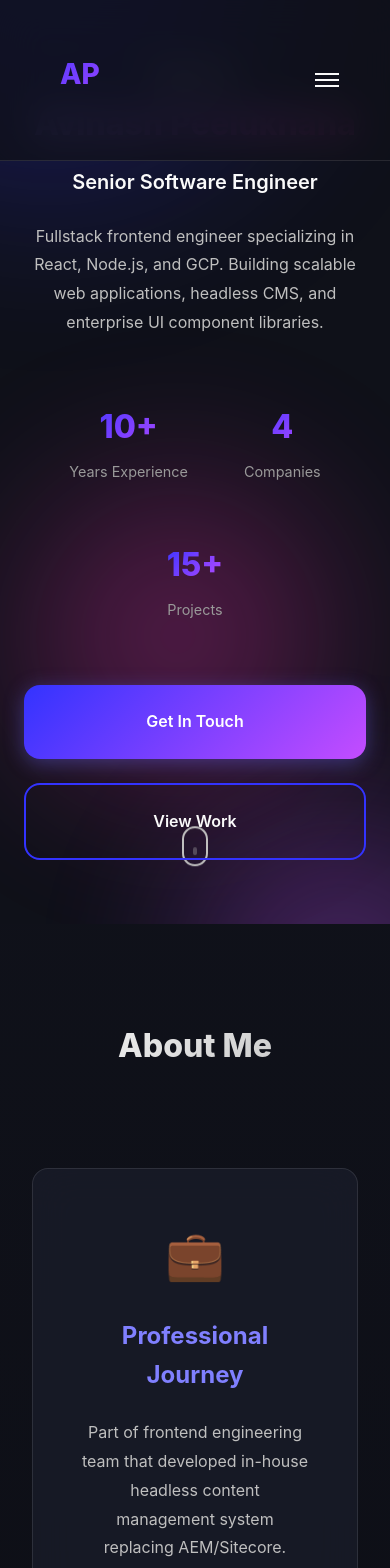
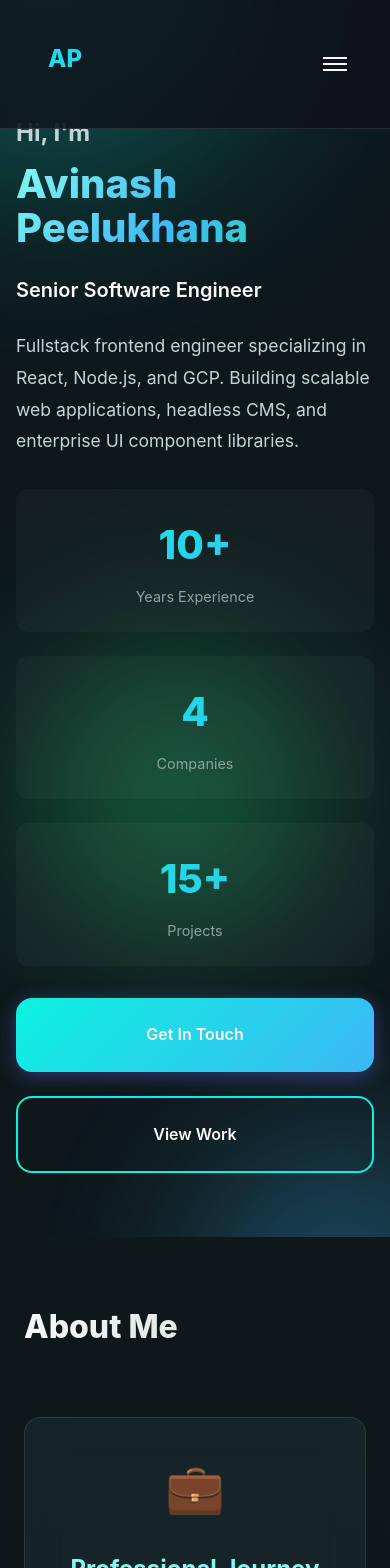
Before and after one commit to avipeels/ViteApp, a React (Vite) app in the folder vite-ui-parent/: page / in a window 390 px wide. Shown: the top 1568 px of the page. Built offline with nearby package versions, Linux system fonts and the light colour scheme.

Commit message:
feat: Revamp portfolio UI with a new color palette, responsive design improvements, and dedicated styling for project skills and highlights.

```diff
--- a/vite-ui-parent/src/components/PortfolioHome/Portfolio/Portfolio.css
+++ b/vite-ui-parent/src/components/PortfolioHome/Portfolio/Portfolio.css
@@ -1,23 +1,25 @@
 :root {
-    /* Color Palette - Modern & Vibrant */
-    --primary-hue: 240;
-    --primary-sat: 100%;
-    --primary-light: 60%;
+    /* Color Palette - Turquoise, Teal, Blue, Green & White Radiant */
+    --primary-hue: 175;
+    --primary-sat: 90%;
+    --primary-light: 50%;
 
     --primary-color: hsl(var(--primary-hue), var(--primary-sat), var(--primary-light));
-    --primary-dark: hsl(var(--primary-hue), var(--primary-sat), 45%);
+    --primary-dark: hsl(var(--primary-hue), var(--primary-sat), 35%);
     --primary-light-color: hsl(var(--primary-hue), var(--primary-sat), 75%);
 
-    --accent-color: hsl(280, 100%, 65%);
-    --accent-secondary: hsl(320, 100%, 60%);
+    --accent-color: hsl(200, 90%, 60%);
+    /* Radiant Blue */
+    --accent-secondary: hsl(150, 90%, 55%);
+    /* Radiant Green */
 
-    --bg-dark: hsl(230, 25%, 8%);
-    --bg-darker: hsl(230, 25%, 5%);
-    --bg-card: hsla(230, 25%, 15%, 0.6);
+    --bg-dark: hsl(190, 30%, 8%);
+    --bg-darker: hsl(190, 30%, 5%);
+    --bg-card: hsla(190, 30%, 15%, 0.6);
 
     --text-primary: hsl(0, 0%, 98%);
-    --text-secondary: hsl(0, 0%, 75%);
-    --text-muted: hsl(0, 0%, 60%);
+    --text-secondary: hsl(180, 15%, 80%);
+    --text-muted: hsl(180, 10%, 60%);
 
     /* Spacing */
     --spacing-xs: 0.5rem;
@@ -47,7 +49,7 @@
     --shadow-sm: 0 2px 8px rgba(0, 0, 0, 0.1);
     --shadow-md: 0 4px 16px rgba(0, 0, 0, 0.2);
     --shadow-lg: 0 8px 32px rgba(0, 0, 0, 0.3);
-    --shadow-glow: 0 0 40px rgba(99, 102, 241, 0.3);
+    --shadow-glow: 0 0 40px rgba(45, 212, 191, 0.3);
 }
 
 * {
@@ -147,7 +149,11 @@ html {
 }
 
 .nav-link.active {
-    color: var(--primary-light-color);
+    color: var(--text-primary);
+}
+
+.nav-link.active:hover {
+    color: var(--accent-color);
 }
 
 .nav-link.active::after {
@@ -223,6 +229,7 @@ html {
 }
 
 @keyframes float {
+
     0%,
     100% {
         transform: translate(0, 0) scale(1);
@@ -387,57 +394,7 @@ html {
     transform: translateY(-2px);
 }
 
-/* Scroll Indicator */
-.scroll-indicator {
-    position: absolute;
-    bottom: var(--spacing-xl);
-    left: 50%;
-    transform: translateX(-50%);
-    animation: bounce 2s infinite;
-}
 
-.mouse {
-    width: 26px;
-    height: 40px;
-    border: 2px solid var(--text-secondary);
-    border-radius: 20px;
-    position: relative;
-}
-
-.wheel {
-    width: 4px;
-    height: 8px;
-    background: var(--text-secondary);
-    border-radius: 2px;
-    position: absolute;
-    top: 8px;
-    left: 50%;
-    transform: translateX(-50%);
-    animation: scroll 2s infinite;
-}
-
-@keyframes bounce {
-    0%,
-    100% {
-        transform: translateX(-50%) translateY(0);
-    }
-
-    50% {
-        transform: translateX(-50%) translateY(-10px);
-    }
-}
-
-@keyframes scroll {
-    0% {
-        opacity: 1;
-        transform: translateX(-50%) translateY(0);
-    }
-
-    100% {
-        opacity: 0;
-        transform: translateX(-50%) translateY(16px);
-    }
-}
 
 /* Section Styles */
 section {
@@ -661,12 +618,47 @@ section {
 }
 
 .project-item ul {
-    margin-left: var(--spacing-lg);
+    margin-left: 0;
     color: var(--text-secondary);
+    list-style: none;
 }
 
-.project-item li {
-    margin-bottom: var(--spacing-xs);
+.project-highlights li {
+    position: relative;
+    padding-left: var(--spacing-md);
+    margin-bottom: var(--spacing-sm);
+    line-height: 1.6;
+}
+
+.project-highlights li::before {
+    content: '▹';
+    position: absolute;
+    left: 0;
+    color: var(--accent-color);
+    font-weight: bold;
+}
+
+.project-skills {
+    display: flex;
+    flex-wrap: wrap;
+    gap: var(--spacing-xs);
+    margin: var(--spacing-sm) 0;
+}
+
+.project-skill-tag {
+    font-size: 0.8rem;
+    padding: 4px 12px;
+    border-radius: 20px;
+    background: hsla(230, 25%, 25%, 0.5);
+    color: var(--primary-light-color);
+    border: 1px solid hsla(0, 0%, 100%, 0.1);
+    transition: var(--transition-fast);
+}
+
+.project-skill-tag:hover {
+    background: var(--primary-color);
+    color: white;
+    transform: translateY(-2px);
 }
 
 /* Skills Section */
@@ -784,26 +776,55 @@ section {
 }
 
 /* Responsive Design */
+@media (max-width: 1024px) {
+    .container {
+        padding: 0 var(--spacing-md);
+    }
+
+    .hero-stats {
+        gap: var(--spacing-lg);
+    }
+
+    .section-title {
+        font-size: 3rem;
+    }
+}
+
 @media (max-width: 768px) {
+    :root {
+        --spacing-3xl: 4rem;
+        --spacing-2xl: 3rem;
+        --spacing-xl: 2rem;
+    }
+
     .nav-menu {
-        display: none;
+        position: fixed;
+        top: 0;
+        right: -100%;
+        width: 100%;
+        height: 100vh;
+        background: hsla(230, 25%, 8%, 0.98);
+        backdrop-filter: blur(20px);
+        flex-direction: column;
+        justify-content: center;
+        align-items: center;
+        transition: right 0.3s ease-in-out;
+        z-index: 999;
     }
 
     .nav-menu.active {
+        right: 0;
         display: flex;
-        flex-direction: column;
-        position: absolute;
-        top: 100%;
-        left: 0;
-        right: 0;
-        background: hsla(230, 25%, 8%, 0.98);
-        padding: var(--spacing-lg);
-        gap: var(--spacing-md);
-        border-top: 1px solid hsla(0, 0%, 100%, 0.1);
+    }
+
+    .nav-link {
+        font-size: 1.5rem;
     }
 
     .mobile-menu-toggle {
         display: flex;
+        position: relative;
+        z-index: 1001;
     }
 
     .mobile-menu-toggle.active span:nth-child(1) {
@@ -819,28 +840,42 @@ section {
     }
 
     .hero {
-        padding: var(--spacing-2xl) var(--spacing-md);
+        padding: var(--spacing-3xl) var(--spacing-sm);
+        min-height: auto;
+        padding-top: 120px;
+    }
+
+    .name {
+        font-size: 3.5rem;
+    }
+
+    .hero-description {
+        font-size: 1.1rem;
     }
 
     .hero-stats {
+        flex-direction: column;
         gap: var(--spacing-md);
     }
 
     .stat-card {
-        padding: var(--spacing-sm);
-    }
-
-    .stat-number {
-        font-size: 2rem;
+        background: hsla(0, 0%, 100%, 0.03);
+        border-radius: var(--radius-md);
+        padding: var(--spacing-md);
+        width: 100%;
     }
 
     .hero-cta {
         flex-direction: column;
+        width: 100%;
+        max-width: 400px;
+        margin: 0 auto;
     }
 
     .btn {
         width: 100%;
         text-align: center;
+        display: block;
     }
 
     .about-content {
@@ -852,16 +887,34 @@ section {
     }
 
     .timeline-item {
-        padding-left: var(--spacing-xl);
+        padding-left: var(--spacing-lg);
+        margin-bottom: var(--spacing-xl);
+    }
+
+    .timeline-marker {
+        width: 12px;
+        height: 12px;
+        left: -5px;
     }
 
     .company-header {
         flex-direction: column;
+        align-items: flex-start;
+        gap: var(--spacing-sm);
+    }
+
+    .job-highlights h5 {
+        text-align: left;
+    }
+
+    .company-logo {
+        display: none;
     }
 
     .detail-row {
         flex-direction: column;
         gap: var(--spacing-xs);
+        text-align: left;
     }
 
     .detail-value {
@@ -870,23 +923,73 @@ section {
 
     .skills-grid {
         grid-template-columns: 1fr;
+        gap: var(--spacing-md);
+    }
+
+    .contact-links {
+        width: 100%;
+        gap: var(--spacing-md);
+    }
+
+    .project-item {
+        padding: var(--spacing-lg);
+        margin-bottom: var(--spacing-xl);
+    }
+
+    .project-item ul,
+    .job-description ul,
+    ul {
+        padding-left: 0;
+        list-style-type: none;
+        text-align: left;
+    }
+
+    .project-item li,
+    .job-description li,
+    li {
+        margin-bottom: var(--spacing-sm);
+    }
+
+    .hero-text {
+        text-align: left;
+    }
+
+    .hero-stats {
+        align-items: flex-start;
+    }
+
+    .hero-cta {
+        align-items: flex-start;
     }
 }
 
 @media (max-width: 480px) {
+    .container {
+        padding: 0 var(--spacing-md);
+    }
+
     .name {
-        font-size: 2rem;
+        font-size: 2.5rem;
     }
 
     .hero-subtitle {
         font-size: 1.25rem;
     }
 
-    .hero-description {
-        font-size: 1rem;
+    .section-title {
+        font-size: 2rem;
+        text-align: left;
     }
 
-    .section-title {
-        font-size: 2rem;
+    .glass-card {
+        padding: var(--spacing-lg);
+    }
+
+    .nav-container {
+        padding: var(--spacing-sm) var(--spacing-md);
+    }
+
+    .logo {
+        font-size: 1.5rem;
     }
 }
--- a/vite-ui-parent/src/components/PortfolioHome/Portfolio/components/Experience.jsx
+++ b/vite-ui-parent/src/components/PortfolioHome/Portfolio/components/Experience.jsx
@@ -133,9 +133,17 @@ const Experience = () => {
                                             <div key={idx} className="project-item">
                                                 <strong>{project.name}</strong>
                                                 {project.description && <p>{project.description}</p>}
-                                                {project.skills && <p><strong>Skills:</strong> {project.skills}</p>}
+                                                {project.skills && (
+                                                    <div className="project-skills">
+                                                        {project.skills.split(',').map((skill, sIdx) => (
+                                                            <span key={sIdx} className="project-skill-tag">
+                                                                {skill.trim()}
+                                                            </span>
+                                                        ))}
+                                                    </div>
+                                                )}
                                                 {project.highlights && (
-                                                    <ul>
+                                                    <ul className="project-highlights">
                                                         {project.highlights.map((highlight, hIdx) => (
                                                             <li key={hIdx}>{highlight}</li>
                                                         ))}
--- a/vite-ui-parent/src/components/PortfolioHome/Portfolio/components/Hero.jsx
+++ b/vite-ui-parent/src/components/PortfolioHome/Portfolio/components/Hero.jsx
@@ -39,11 +39,7 @@ const Hero = () => {
                     </div>
                 </div>
             </div>
-            <div className="scroll-indicator">
-                <div className="mouse">
-                    <div className="wheel"></div>
-                </div>
-            </div>
+
         </section>
     );
 };
```
